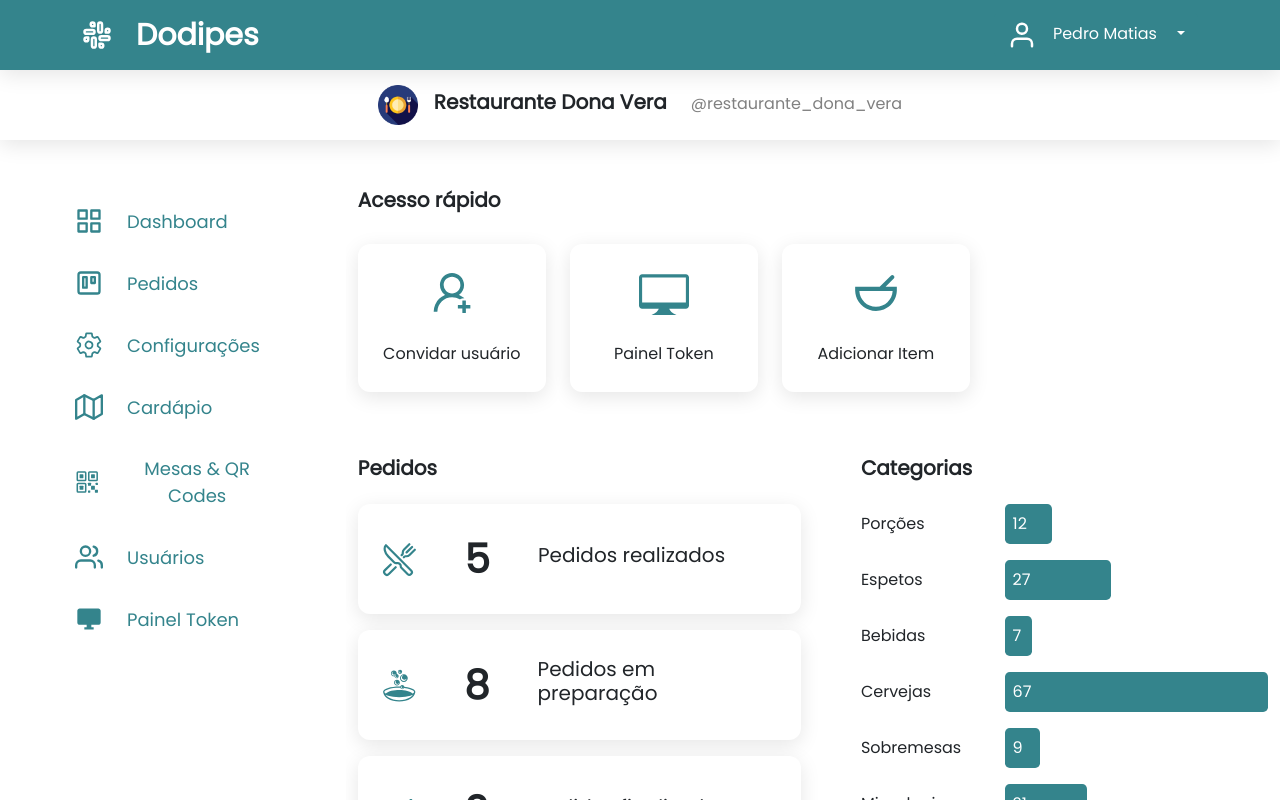
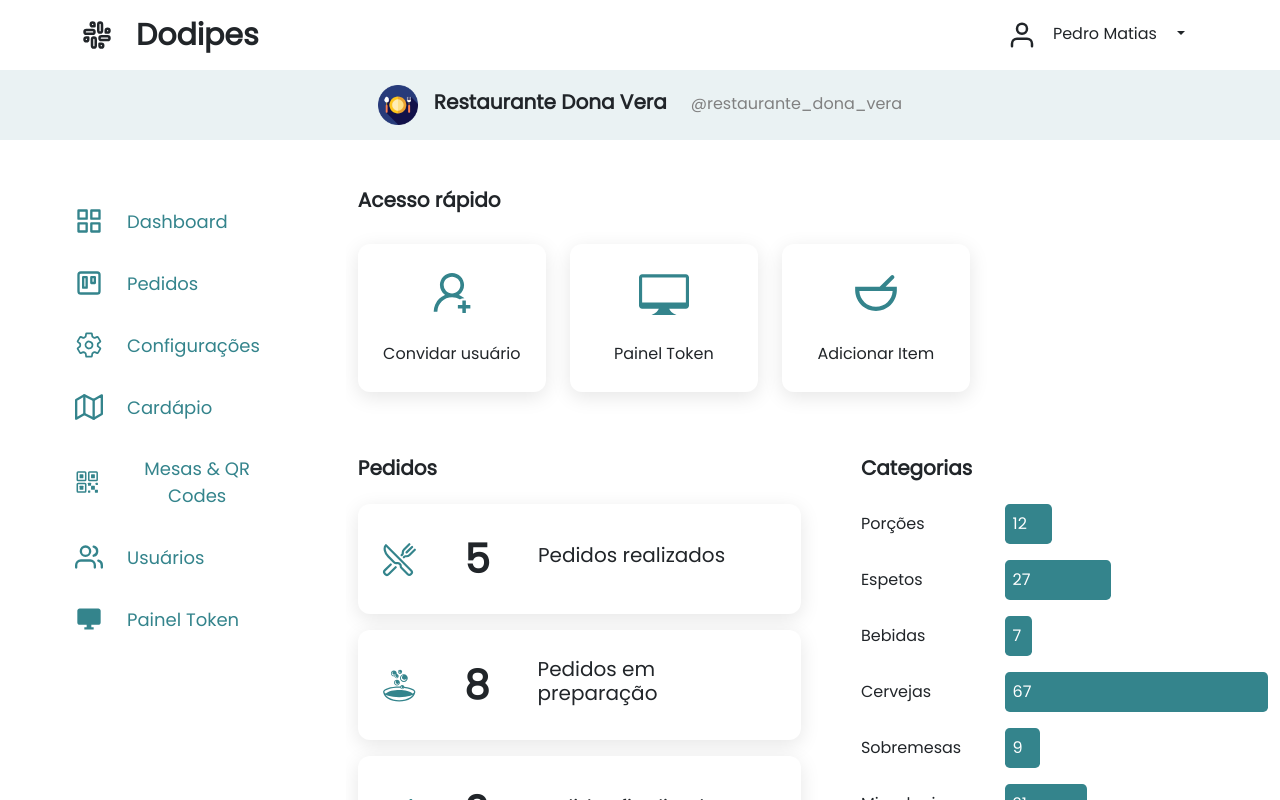
Before and after one commit to pedrollmatias/dodipes-web, a React (Create React App) app: page /store/dashboard in a window 1280 px wide. Built offline with nearby package versions, Linux system fonts and the light colour scheme.

Commit message:
fix: layout colors

```diff
--- a/src/components/Layout/Header/Header.module.scss
+++ b/src/components/Layout/Header/Header.module.scss
@@ -3,9 +3,6 @@
 .header {
   min-height: 70px;
   width: 100%;
-  background-color: $primary;
-  color: $white;
   position: relative;
   z-index: 1;
-  @include main-box-shadow;
 }
--- a/src/components/Layout/Header/UserProfileMenu.jsx
+++ b/src/components/Layout/Header/UserProfileMenu.jsx
@@ -25,7 +25,7 @@ const userMenu = [
 
 const UserProfileMenu = () => (
   <Dropdown>
-    <Dropdown.Toggle variant="primary" id="user-profile">
+    <Dropdown.Toggle variant="light" id="user-profile">
       <FiUser size={30} />
       <span className="px-3">Pedro Matias</span>
     </Dropdown.Toggle>
--- a/src/components/Layout/SubHeader/SubHeader.module.scss
+++ b/src/components/Layout/SubHeader/SubHeader.module.scss
@@ -4,6 +4,5 @@
   min-height: 70px;
   width: 100%;
   position: relative;
-  background-color: $white;
-  @include main-box-shadow;
+  background-color: $primary-opaque;
 }
--- a/src/pages/Orders/ListCard.module.scss
+++ b/src/pages/Orders/ListCard.module.scss
@@ -3,6 +3,6 @@
 .card--list {
   overflow: hidden;
   background-color: #f8f8f8;
-  box-shadow: rgba(0, 0, 0, 0.1) 0px 2px 3px 0px;
+  box-shadow: none !important;
   border: 1px solid $light-grey !important;
 }
--- a/src/pages/Orders/OrderCard.module.scss
+++ b/src/pages/Orders/OrderCard.module.scss
@@ -1,6 +1,6 @@
 @import "../../styles-variables.scss";
 
 .card {
-  box-shadow: rgba(0, 0, 0, 0.1) 0px 2px 3px 0px;
+  box-shadow: rgba(0, 0, 0, 0.1) 1px 3px 0px 0px;
   border: 1px solid $light-grey !important;
 }
```
